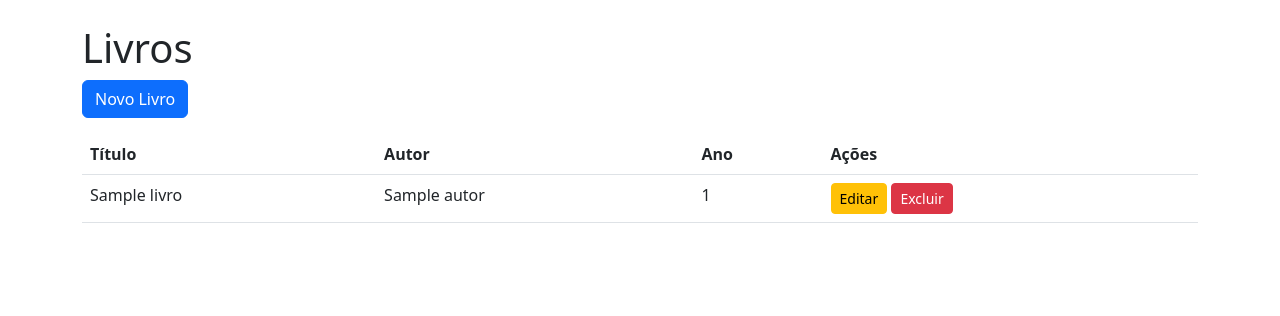
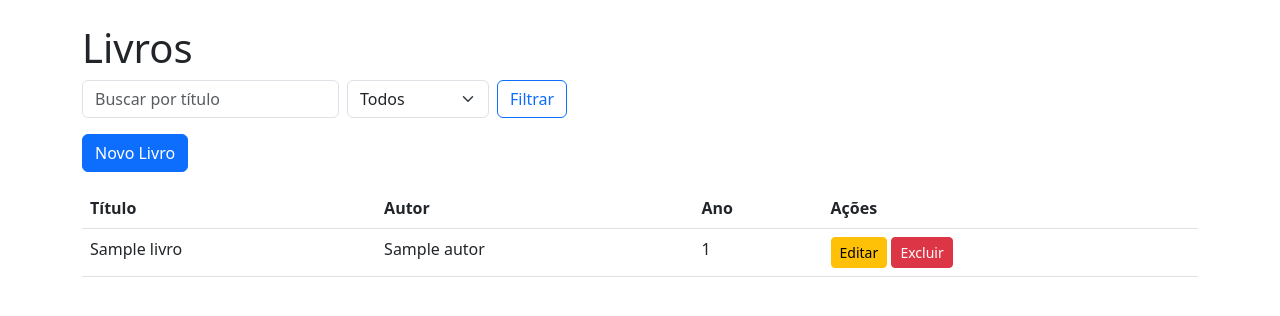
Before and after one commit to danieltozatoz-hub/fullstack_p1, a Django app: page /livros/ in a window 1280 px wide. Shown: the part 56-372 px from the top of the page. Run offline with Django 5.2, Linux system fonts and the light colour scheme; tables that the repository leaves empty hold one stand-in row (values such as "Sample post").

Commit message:
Update lista_livros.html

```diff
--- a/acervo/templates/acervo/lista_livros.html
+++ b/acervo/templates/acervo/lista_livros.html
@@ -1,6 +1,23 @@
 {% extends 'base.html' %}
 {% block content %}
 <h1>Livros</h1>
+
+<form method="get" class="row g-2 mb-3">
+    <div class="col-auto">
+        <input type="text" name="q" value="{{ termo }}" placeholder="Buscar por título" class="form-control">
+    </div>
+    <div class="col-auto">
+        <select name="status" class="form-select">
+            <option value="">Todos</option>
+            <option value="disponivel" {% if status == 'disponivel' %}selected{% endif %}>Disponível</option>
+            <option value="indisponivel" {% if status == 'indisponivel' %}selected{% endif %}>Indisponível</option>
+        </select>
+    </div>
+    <div class="col-auto">
+        <button type="submit" class="btn btn-outline-primary">Filtrar</button>
+    </div>
+</form>
+
 <a href="/livros/novo/" class="btn btn-primary mb-3">Novo Livro</a>
 <table class="table">
     <thead><tr><th>Título</th><th>Autor</th><th>Ano</th><th>Ações</th></tr></thead>
```
